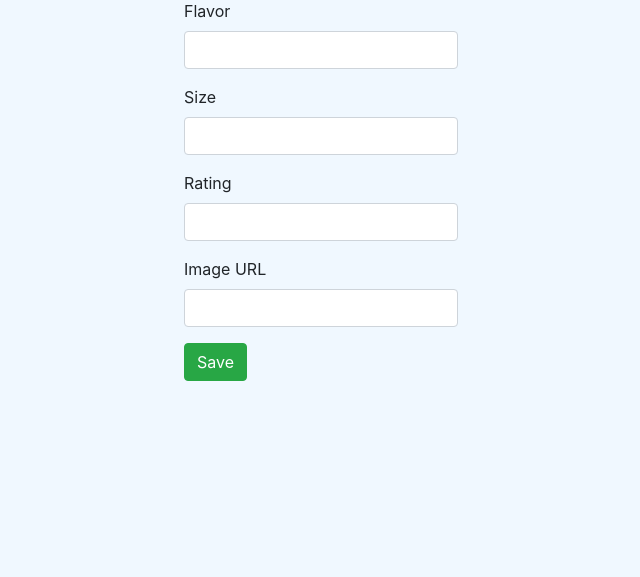
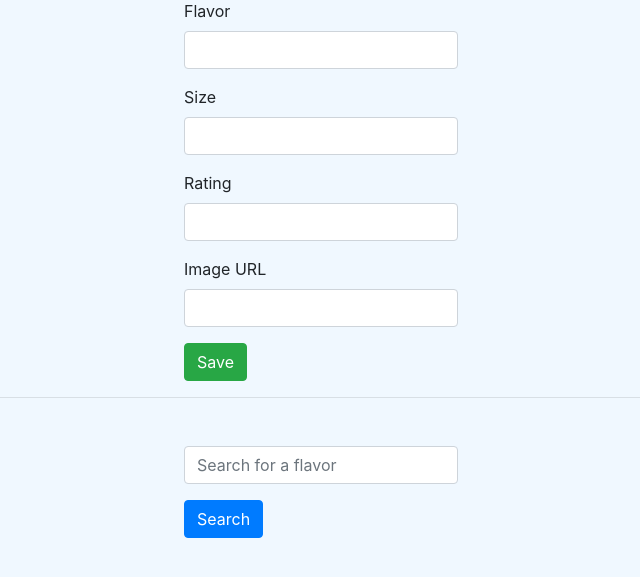
Before and after one commit to eaquin1/cupcake_API, a Flask app: page / in a window 1280 px wide. Shown: the part 143-720 px from the top of the page, without its empty margins (319-959 px from the left). Run offline with Flask 2, Linux system fonts and the light colour scheme; data that the repository does not hold is empty; some libraries are stand-ins or nearby versions.

Commit message:
refactored to add search functionality

```diff
--- a/app.py
+++ b/app.py
@@ -93,3 +93,14 @@ def render_cupcake_list():
     cupcakes = Cupcake.query.all()
 
     return render_template('home.html', cupcakes = cupcakes)
+
+@app.route("/api/cupcakes/search")
+def search_cupcakes():
+    """Search cupcake flavors and render a list """
+    cupcakes = Cupcake.query.all()
+    flavor = request.args['search']
+    search = "%{}%".format(flavor)
+
+    searched_flavor = Cupcake.query.filter(Cupcake.flavor.ilike(search)).all()
+
+    return render_template('home.html', cupcakes = cupcakes, searched_flavor=searched_flavor)
--- a/static/cupcakes.js
+++ b/static/cupcakes.js
@@ -17,7 +17,7 @@ async function populateCupcakes() {
 }
 
 async function addCupcake() {
-    let flavor = $("#flavor").val();
+    let flavor = $("#flavor").val().toLowerCase();
     let size = $("#size").val();
     let rating = $("#rating").val();
     let image = $("#image").val();
@@ -30,8 +30,8 @@ async function addCupcake() {
     });
 
     let HTML = generateCupcakeHTML(newCupcake.data.cupcake);
-    $("#cupcakes-list").append(HTML)
-
+    $("#cupcakes-list").append(HTML);
+    $("#new-cupcake-form").trigger("reset");
 }
 
 $("#new-cupcake-form").on("submit", function(e) {
--- a/templates/home.html
+++ b/templates/home.html
@@ -40,8 +40,26 @@
             <button id="submit" class="btn btn-success">Save</button>
         </form>
     </div>
+<hr>
+    <div class="row justify-content-center mt-5">
+       <form action="/api/cupcakes/search">
+            <div class="form-group">
+                <input type="text" class="form-control" id="search" name="search" placeholder="Search for a flavor">
+            </div>
+            <button type="submit" class="btn btn-primary">Search</button>
+        </form>
+    </div>
 
-
+    {% if searched_flavor %}
+    <div class="row justify-content-center mt-5">
+        <div class="col-6">
+            <ul class="list-group" id="cupcakes-list">
+          {% for c in searched_flavor %}
+                <li class="list-group-item d-flex justify-content-between align-items-center">{{c.flavor}} / {{c.size}} <img src="{{c.image}}"></li>
+        {% endfor %}
+            </ul>
+        </div>
+    {% endif %}
 
     <script src="https://cdnjs.cloudflare.com/ajax/libs/axios/0.19.2/axios.min.js"
     integrity="sha256-T/f7Sju1ZfNNfBh7skWn0idlCBcI3RwdLSS4/I7NQKQ=" crossorigin="anonymous"></script>
@@ -49,6 +67,6 @@
     src="https://code.jquery.com/jquery-3.4.1.min.js"
     integrity="sha256-CSXorXvZcTkaix6Yvo6HppcZGetbYMGWSFlBw8HfCJo="
     crossorigin="anonymous"></script>
-  <script src="static/cupcakes.js"></script>
+  <script src="/static/cupcakes.js"></script>
 </body>
 </html>
```
Also changed, not shown: tests.py (+21 -0 lines).
